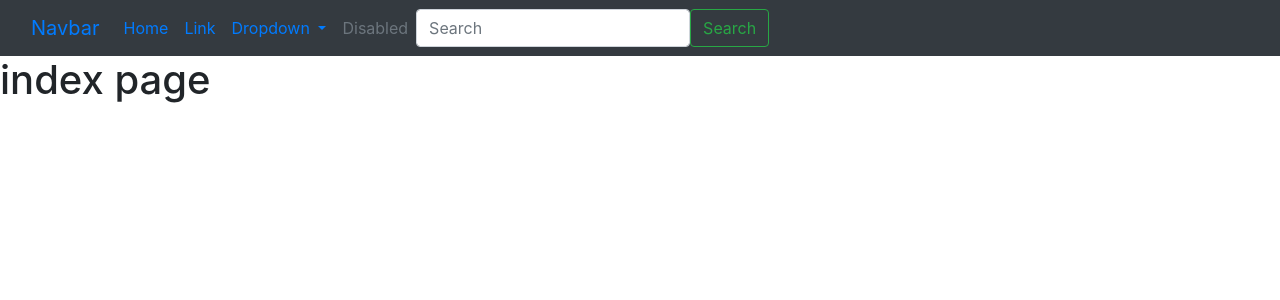
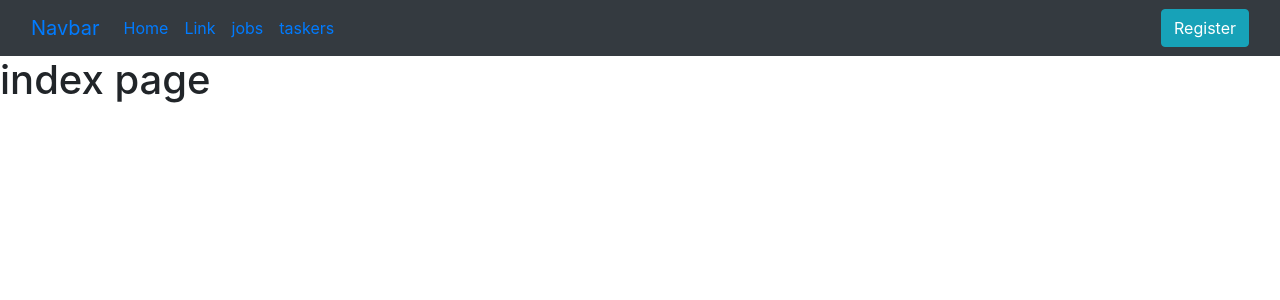
Before and after one commit to jodham/online_jobportal, a Django app: page / in a window 1280 px wide. Shown: the top 300 px of the page. Run offline with Django 4.2, Linux system fonts and the light colour scheme; some libraries are stand-ins or nearby versions.

Commit message:
updated views

```diff
--- a/portal/myapp/templates/portal/assets/navbar.html
+++ b/portal/myapp/templates/portal/assets/navbar.html
@@ -12,25 +12,20 @@
         <li class="nav-item">
           <a class="nav-link" href="#">Link</a>
         </li>
-        <li class="nav-item dropdown">
-          <a class="nav-link dropdown-toggle" href="#" id="navbarDropdown" role="button" data-bs-toggle="dropdown" aria-expanded="false">
-            Dropdown
-          </a>
-          <ul class="dropdown-menu" aria-labelledby="navbarDropdown">
-            <li><a class="dropdown-item" href="#">Action</a></li>
-            <li><a class="dropdown-item" href="#">Another action</a></li>
-            <li><hr class="dropdown-divider"></li>
-            <li><a class="dropdown-item" href="#">Something else here</a></li>
-          </ul>
+        <li class="nav-item">
+          <a class="nav-link" href="#">jobs</a>
         </li>
         <li class="nav-item">
-          <a class="nav-link disabled">Disabled</a>
+          <a class="nav-link" href="#">taskers</a>
         </li>
       </ul>
-      <form class="d-flex" role="search">
-        <input class="form-control me-2" type="search" placeholder="Search" aria-label="Search">
-        <button class="btn btn-outline-success" type="submit">Search</button>
-      </form>
+      <div class="form-inline ml-auto my-2 my-lg-0">
+        {%if user.is_authenticated%}
+        <a href="{% url 'profile'%}" class="btn btn-info">Account</a>
+        {%else%}
+        <a href="#" class="btn btn-info">Register</a>
+        {%endif%}
+      </div>
     </div>
   </div>
 </nav>
--- /dev/null
+++ b/portal/myapp/templates/portal/profile.html
@@ -0,0 +1,6 @@
+{% extends 'portal/base.html'%}
+{%load static%}
+{% block content %}
+
+
+{% endblock content %}
--- a/portal/myapp/urls.py
+++ b/portal/myapp/urls.py
@@ -4,5 +4,6 @@ from .views import *
 
 urlpatterns = [
     path('', index, name='index'),
-    path('jobs/', jobs_page, name='jobs')
+    path('jobs/', jobs_page, name='jobs'),
+    path('profile/', profile_page, name='profile')
 ]
--- a/portal/myapp/views.py
+++ b/portal/myapp/views.py
@@ -11,5 +11,12 @@ def index(request):
 def jobs_page(request):
     templatename = 'portal/jobs.html'
     jobs = JobPost.objects.all()
-    context = {'Jobs': jobs}
+    jobcount = JobPost.objects.all().count()
+    context = {'jobs': jobs, 'jobcount': jobcount}
     return render(request, templatename, context)
+
+def profile_page(request):
+    templatename = 'portal/profile.html'
+    user = request.user
+    context = {'user': user}
+    return render(request, templatename, context)
```
Also changed, not shown: portal/myapp/templates/portal/jobs.html (+12 -6 lines), portal/db.sqlite3.
